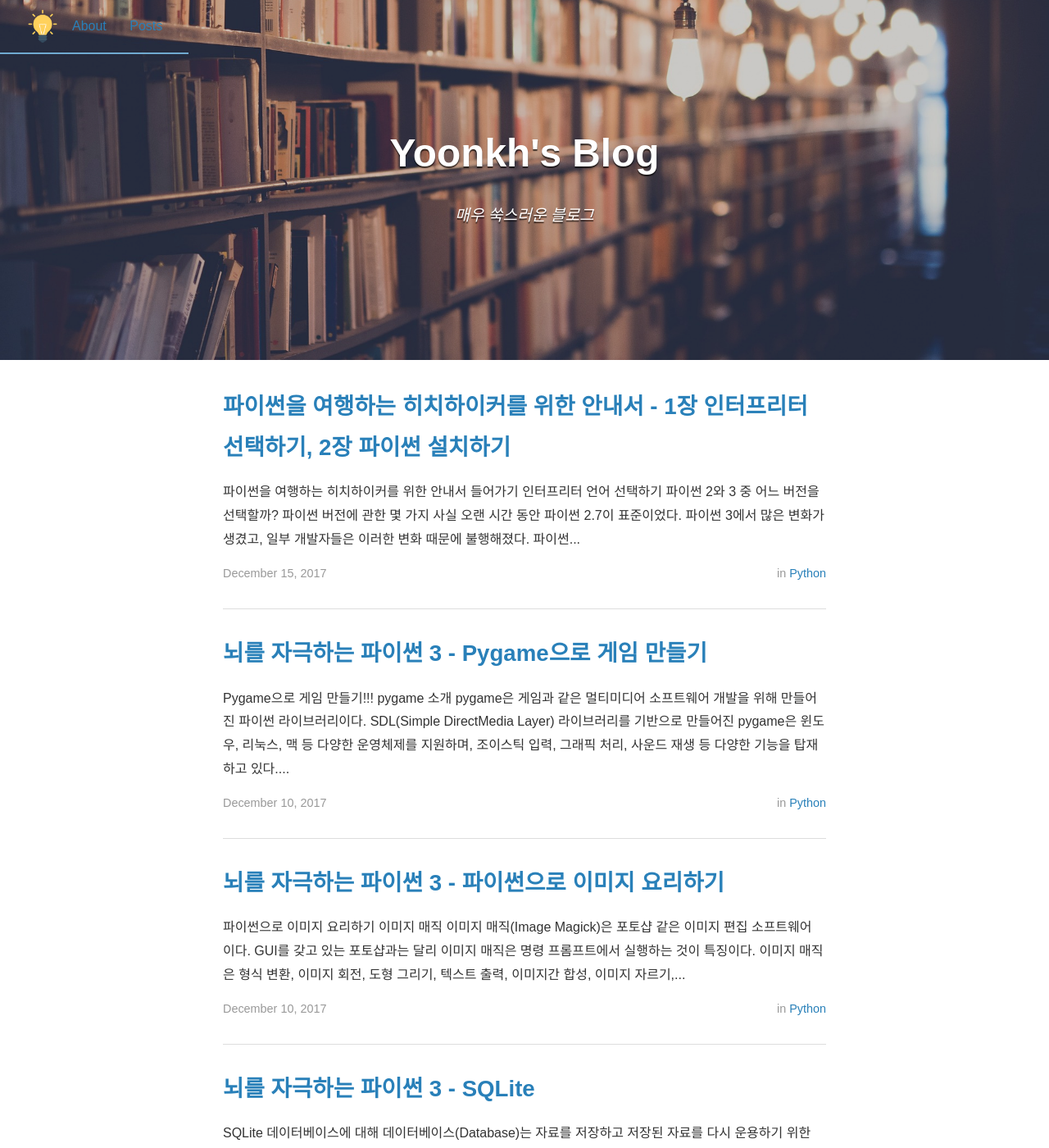
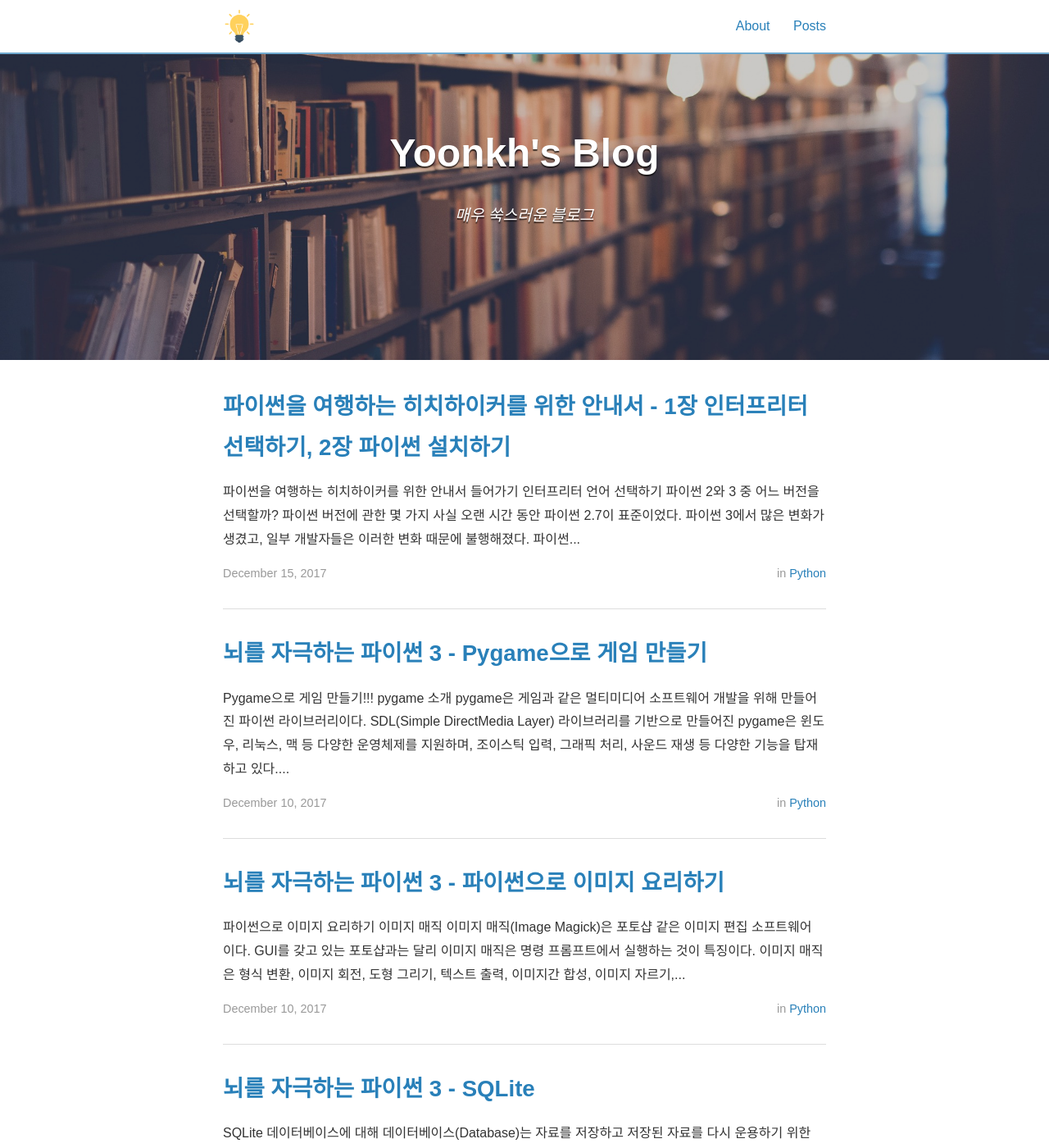
Before and after one commit to yoonkh/yoonkh.github.io, a Jekyll site: the page built from index.html, in a window 1280 px wide and 1400 px high. Shown: the whole window at 82% size. Built offline with Jekyll 4.4.1, drawn with Linux system fonts in a browser that asks for light colours; nearby versions of some CDN libraries; the list of posts is cut into pages by our own code.

Commit message:
Update _layout.scss

```diff
--- a/_sass/_layout.scss
+++ b/_sass/_layout.scss
@@ -102,7 +102,9 @@ pre code.hljs {
 *	Header
 */
 .navigation {
-	position: fixed;
+        position: fixed;
+        width: 100%;
+        background-color: white;
 	box-shadow: 0 2px $highlight-color;
 	padding: 0 1em;
 	margin: 0;
```
